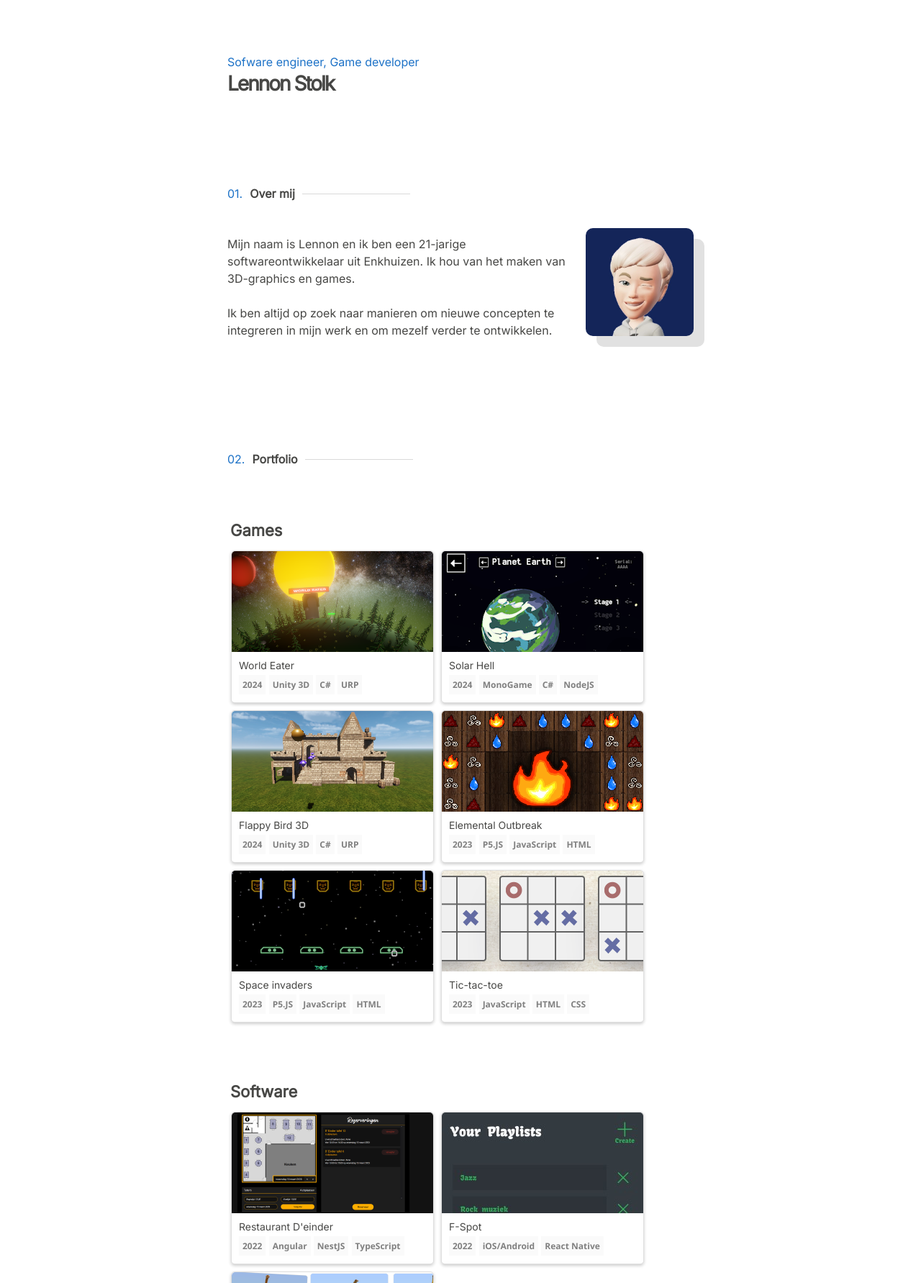
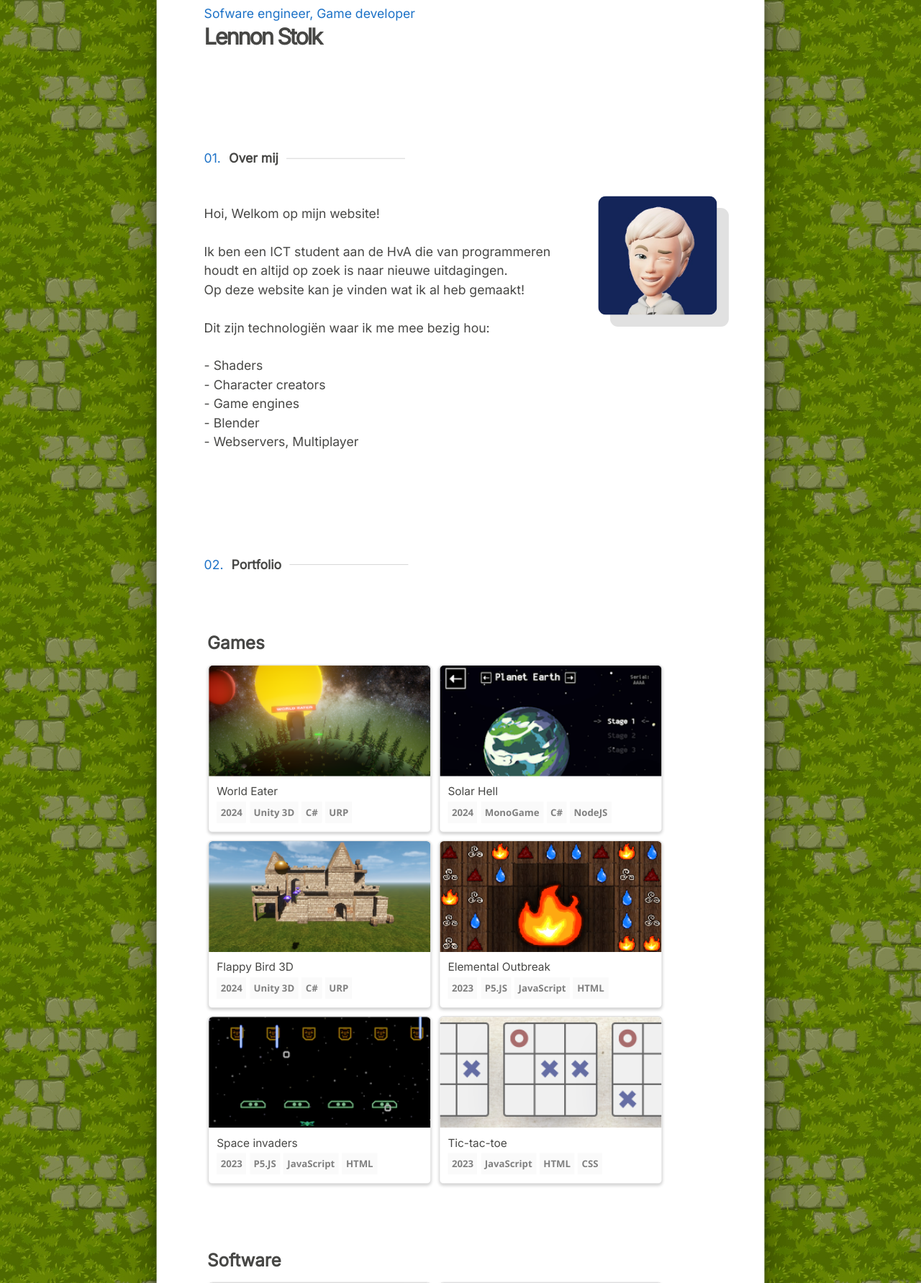
Before and after one commit to LennonStolk/website, a PHP site: page / in a window 1280 px wide; the page is wider, and only the part inside the window is pictured. Shown: the top 1783 px of that part at 72% size. Run offline with PHP 8.4, Linux system fonts and the light colour scheme; some libraries are stand-ins or nearby versions; some web fonts are replaced.

Commit message:
Changed website background

```diff
--- a/css/style.css
+++ b/css/style.css
@@ -23,6 +23,14 @@ body {
   font-family: "Inter";
   display: flex;
   flex-flow: row wrap;
+  background-image: url(../img/background.jpg);
+  background-size: 500px auto;
+}
+@media screen and (min-width: 875px) {
+  body {
+    margin-top: 10%;
+    scale: 1.1;
+  }
 }
 .highlight {
   color: var(--highlight);
@@ -193,6 +201,7 @@ body {
   background-color: white;
   border-radius: 20px;
   transition: ease-in-out 200ms;
+  box-shadow: rgba(0, 0, 0, 0.25) 0px 54px 55px, rgba(0, 0, 0, 0.12) 0px -12px 30px, rgba(0, 0, 0, 0.12) 0px 4px 6px, rgba(0, 0, 0, 0.17) 0px 12px 13px, rgba(0, 0, 0, 0.09) 0px -3px 5px;
 }
 .main h1 {
   margin: 6.4px 0;
--- a/index.html
+++ b/index.html
@@ -34,10 +34,18 @@
             </div>
             <div class="about-me-flex">
                 <p class="about-me-text">
-                    Mijn naam is Lennon en ik ben een 21-jarige softwareontwikkelaar uit Enkhuizen. Ik hou van het maken van 3D-graphics en games.<br><br>
+                    Hoi, Welkom op mijn website!<br><br>
 
-                    Ik ben altijd op zoek naar manieren om nieuwe concepten te
-                    integreren in mijn werk en om mezelf verder te ontwikkelen.<br><br>
+                    Ik ben een ICT student aan de HvA die van programmeren houdt en altijd op zoek is naar nieuwe uitdagingen.<br>
+                    Op deze website kan je vinden wat ik al heb gemaakt!<br><br>
+
+                    Dit zijn technologiën waar ik me mee bezig hou:
+                    <br>
+                    <br>- Shaders
+                    <br>- Character creators
+                    <br>- Game engines
+                    <br>- Blender
+                    <br>- Webservers, Multiplayer
 
                 </p>
                 <img src="img/face.jpg" alt="Afbeelding van gezicht" class="about-me-image">
```
Also changed, not shown: img/background.jpg (added).
